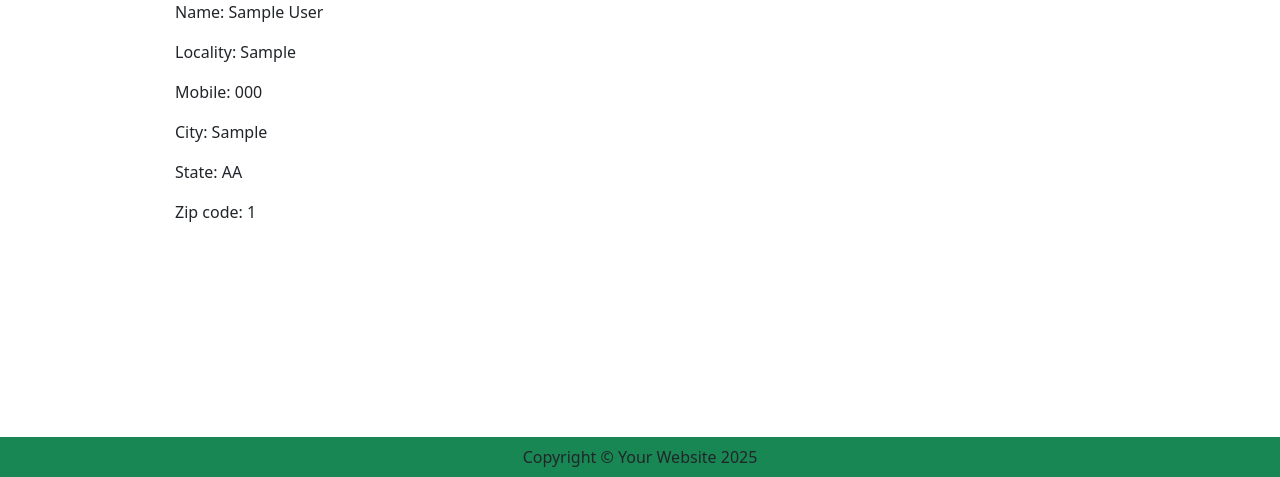
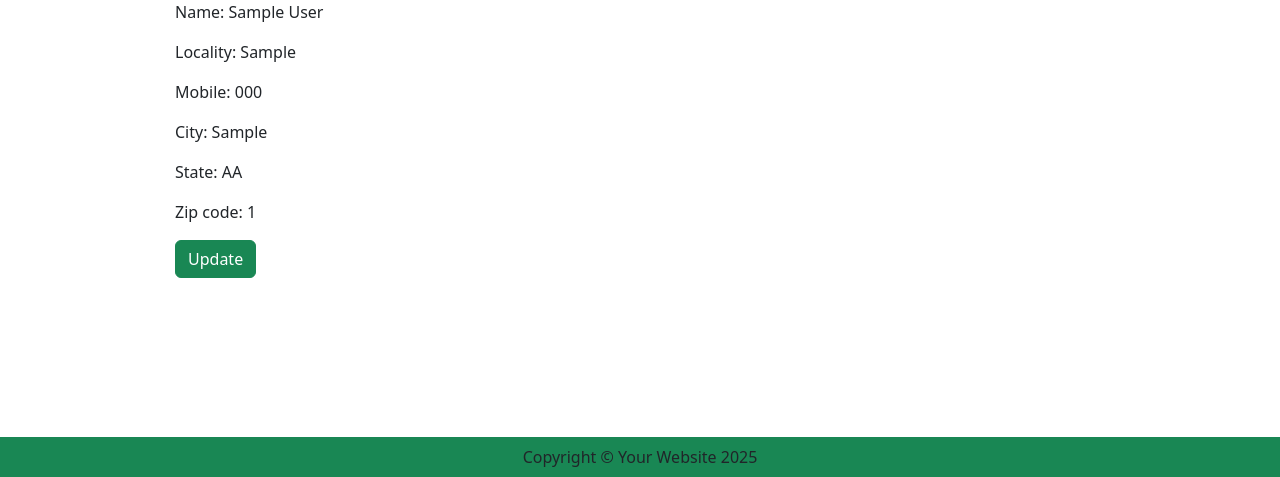
Before and after one commit to kasiye12/Ecommerce, a Django app: page /address/ in a window 1280 px wide. Shown: the part 323-800 px from the top of the page. Run offline with Django 5.2, Linux system fonts and the light colour scheme; a user stored in the database is signed in; tables that the repository leaves empty hold one stand-in row (values such as "Sample post").

Commit message:
first commit

```diff
--- a/ecom/app/templates/app/address.html
+++ b/ecom/app/templates/app/address.html
@@ -7,7 +7,6 @@
 <div class="container my-5">
     <div class="row">
         <h3> Welcome <span class="text-captalize">{{request.user}}</span></h3>
-
          <div class="col-sm-2 border-end">
             <ul class="list-unstyled">
                <li class="d-grid"><a href="{% url 'profile' %}" class="btn btn-primary">Profile</a></li>
@@ -30,9 +29,9 @@
                     <p>City: {{ ad.city }}</p>
                     <p>State: {{ ad.state }}</p>
                     <p>Zip code: {{ ad.zipcode }}</p>
-                    {% comment %} <p class="text-danger">
+                     <p class="text-danger">
                         <a href="{% url 'updateAddress' pk=ad.id %}" type="button" class="btn btn-success">Update</a>
-                    </p>  {% endcomment %}
+                    </p>
                 </div>
             </div>
         </div>
```
